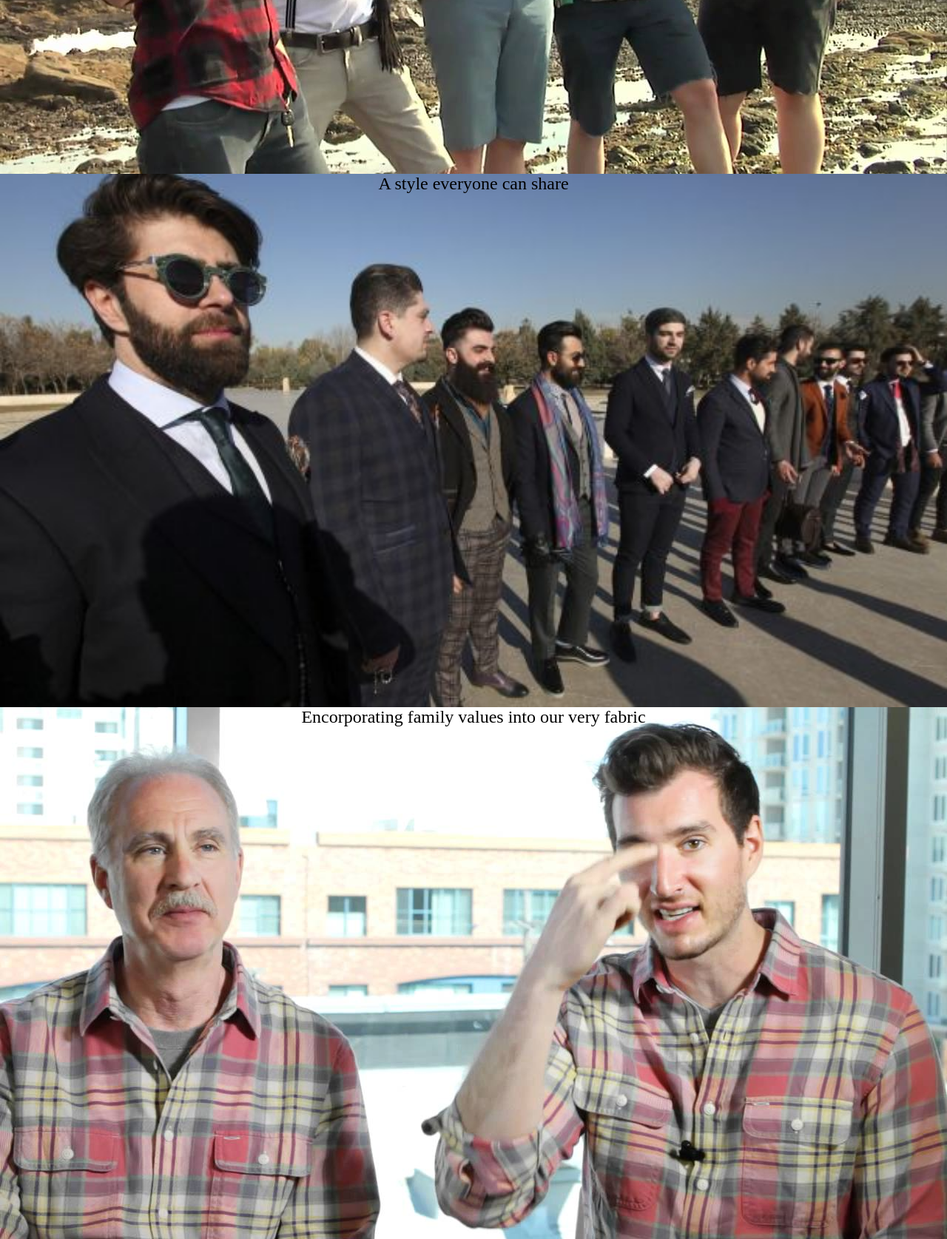
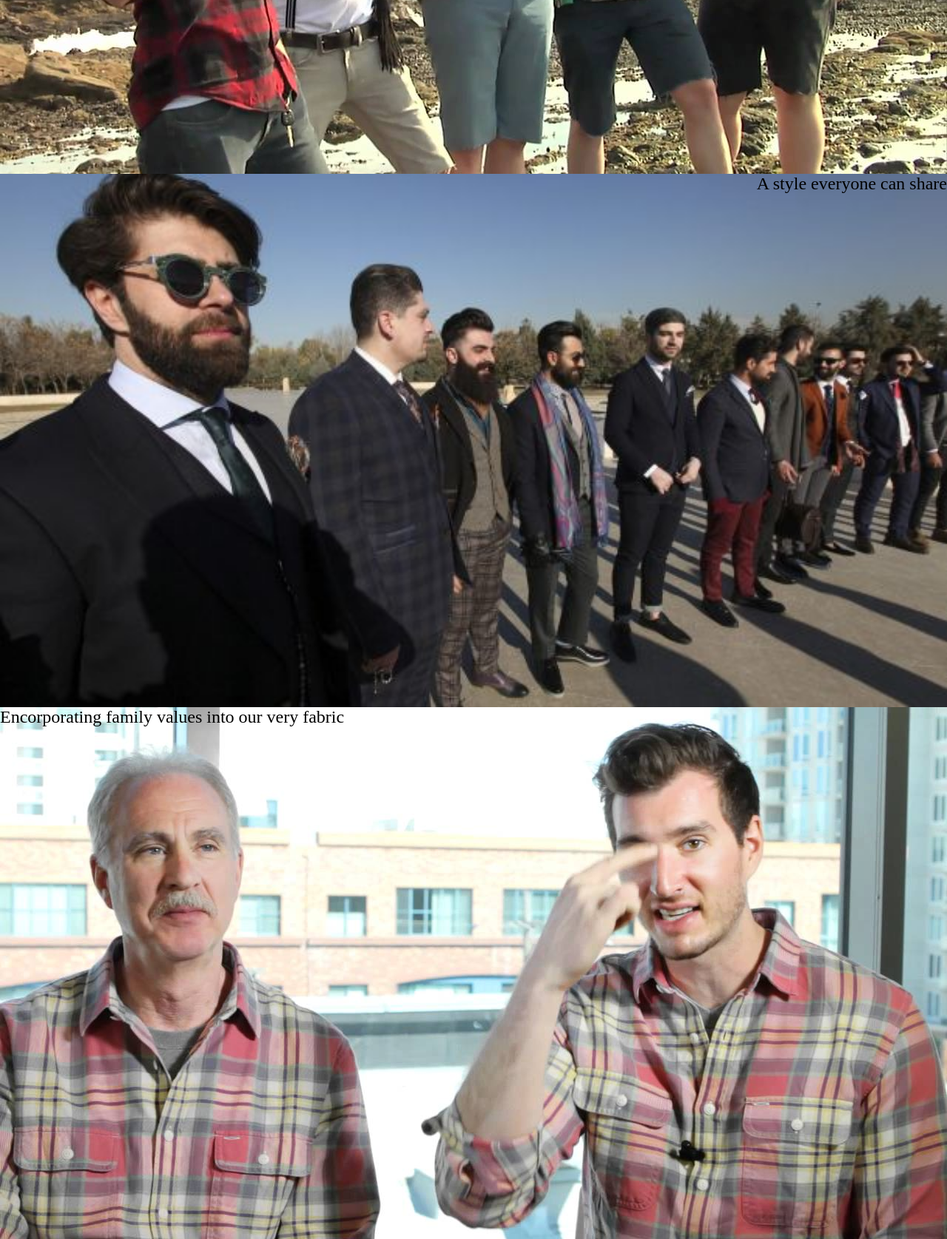
Before and after one commit to lar-ryan-nick/ClutchFactor, a PHP site: page /index.html in a window 1280 px wide. Shown: the part 585-2260 px from the top of the page at 74% size. Run offline with PHP 8.4, Linux system fonts and the light colour scheme.

Commit message:
Trying to make a killer Landing page

```diff
--- a/index.css
+++ b/index.css
@@ -67,7 +67,7 @@ body {
 	z-index: -1;
 }
 
-.landingText {
+.landingText1 {
 	position: absolute;
 	left: 0px;
 	top: 0px;
@@ -76,6 +76,30 @@ body {
 	font-size: 24px;
 	color: #000000;
 	text-align: center;
+	margin: 0px;
+}
+
+.landingText2 {
+	position: absolute;
+	left: 0px;
+	top: 0px;
+	width: 100%;
+	height: 24px;
+	font-size: 24px;
+	color: #000000;
+	text-align: right;
+	margin: 0px;
+}
+
+.landingText3 {
+	position: absolute;
+	left: 0px;
+	top: 0px;
+	width: 100%;
+	height: 24px;
+	font-size: 24px;
+	color: #000000;
+	text-align: left;
 	margin: 0px;
 }
 
--- a/index.html
+++ b/index.html
@@ -10,15 +10,15 @@
 		<div class="main">
 			<div class="landingImageDiv">
 				<img class="landingImage" src="images/LandingPageImage1.jpg"/>
-				<p class="landingText">Revolutionary to the fashion industry</p>
+				<p class="landingText1">Revolutionary to the fashion industry</p>
 			</div>
 			<div class="landingImageDiv">
 				<img class="landingImage" src="images/LandingPageImage2.jpg"/>
-				<p class="landingText">A style everyone can share</p>
+				<p class="landingText2">A style everyone can share</p>
 			</div>
 			<div class="LandingImageDiv">
 				<img class="landingImage" src="images/LandingPageImage3.jpg"/>
-				<p class="landingText">Encorporating family values into our very fabric</p>
+				<p class="landingText3">Encorporating family values into our very fabric</p>
 			</div>
 		</div>
 		<div class="footer">
```
